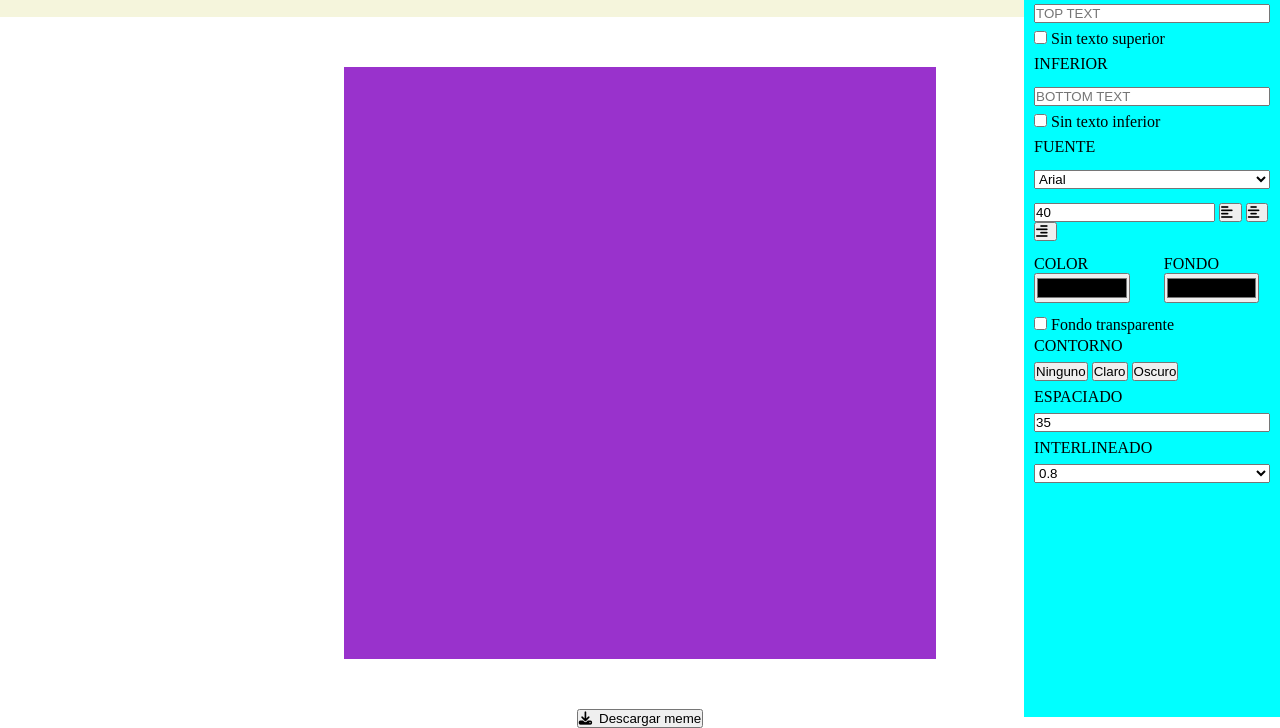
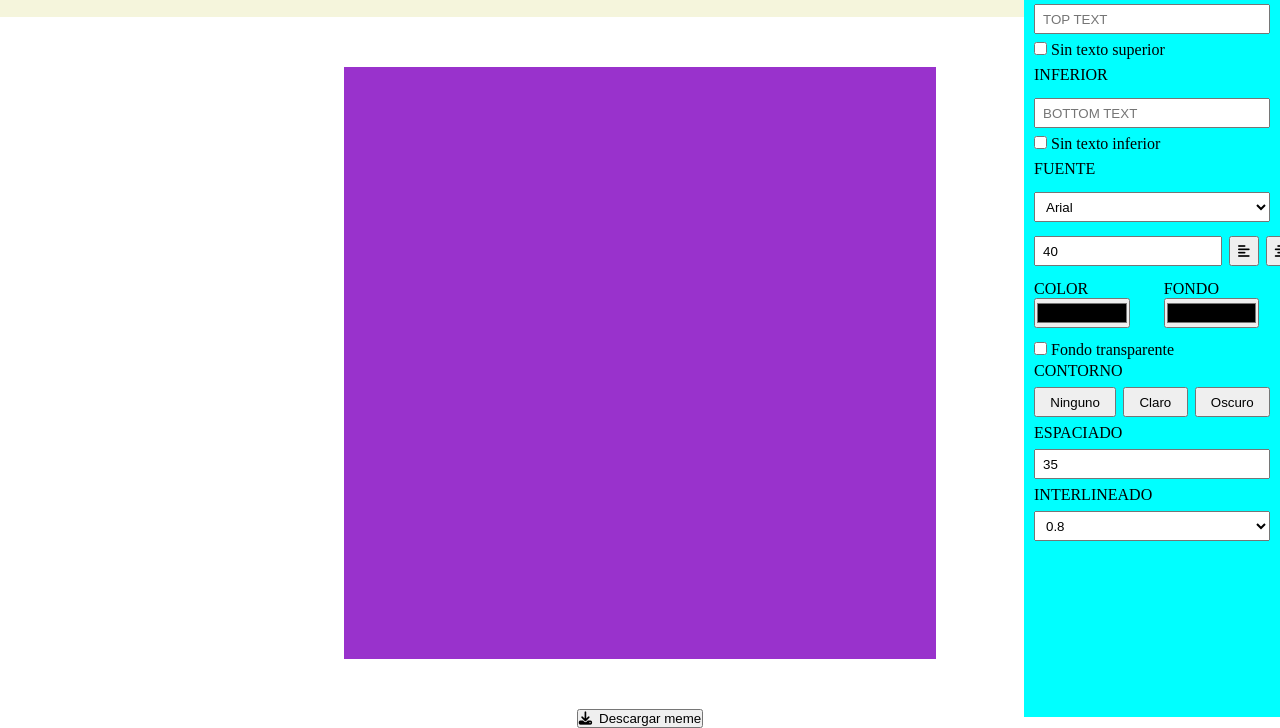
Before and after one commit to San-rui/editor-de-memes, a plain HTML site: page index.html in a window 1280 px wide. Shown: the part 83-811 px from the top of the page. Drawn offline with Linux system fonts and the light colour scheme.

Commit message:
Se termino de dar formato al aside texto

```diff
--- a/index.html
+++ b/index.html
@@ -75,15 +75,15 @@
         <form class="form-text">
             <label for="">SUPERIOR</label>
             <input type="text"
-            placeholder="TOP TEXT" class="margin-top-bottom">
+            placeholder="TOP TEXT" class="margin-top-bottom height-30 padding-7">
             <label><input type="checkbox" /> Sin texto superior</label>
             <label for="" class="margin-top-bottom">INFERIOR</label>
             <input type="text"
             placeholder="BOTTOM TEXT"
-            class="margin-top-bottom">
+            class="margin-top-bottom height-30 padding-7">
             <label><input type="checkbox" /> Sin texto inferior</label>
             <label for="" class="margin-top-bottom">FUENTE</label>
-            <select name="" id="" value="Impact" class="margin-top-bottom">
+            <select name="" id="" value="Impact" class="margin-top-bottom height-30 padding-7">
                 <option value="">Arial</option>
                 <option value="">Arial black</option>
                 <option value="">American Typewriter</option>
@@ -94,11 +94,11 @@
                 <option value="">Verdana</option>
                 <option value="">Times New Roman</option>
             </select>
-            <div class="margin-top-bottom">
-                <input type="number" name="" id="" value="40" min="12" max="">
-                <button><i class="fas fa-align-left"></i></button>
-                <button><i class="fas fa-align-center"></i></button>
-                <button><i class="fas fa-align-right"></i></button>
+            <div class="margin-top-bottom flex">
+                <input type="number" name="" id="" value="40" min="12" max="" class="height-30 grow-3 padding-7">
+                <button class="height-30 grow-1 format-button-justify"><i class="fas fa-align-left"></i></button>
+                <button class="height-30 grow-1 format-button-justify"><i class="fas fa-align-center"></i></button>
+                <button class="height-30 grow-1 format-button-justify"><i class="fas fa-align-right"></i></button>
             </div>
             <div class="margin-top-bottom row">
                 <div class="column size_input-select_text">
@@ -107,20 +107,20 @@
                 </div>
                 <div class="column size_input-select_text">
                     <label for="">FONDO</label>
-                    <input type="color" class="input_color_for_text">
+                    <input type="color" class="input_color_for_text height-30">
                 </div>
             </div>
             <label><input type="checkbox" class="margin-top-bottom"/> Fondo transparente</label>
             <label for="">CONTORNO</label>
-            <div class="margin-top-bottom">
-                <button>Ninguno</button>
-                <button>Claro</button>
-                <button>Oscuro</button>
+            <div class="margin-top-bottom flex">
+                <button class="height-30 grow-1">Ninguno</button>
+                <button class="height-30 grow-1 margin-sides">Claro</button>
+                <button class="height-30 grow-1">Oscuro</button>
             </div>
             <label for="">ESPACIADO</label>
-            <input type="number" name="" id="" value="35" min="10" max="50" class="margin-top-bottom">
+            <input type="number" name="" id="" value="35" min="10" max="50" class="margin-top-bottom height-30 padding-7">
             <label for="">INTERLINEADO</label>
-            <select name="" id="" class="margin-top-bottom">
+            <select name="" id="" class="margin-top-bottom height-30 padding-7">
                 <option value="">0.8</option>
                 <option value="">1</option>
                 <option value="">1.2</option>
--- a/style.css
+++ b/style.css
@@ -115,3 +115,25 @@ i{
     width: 90%;
     height:30px;
 }
+.height-30{
+    height: 30px;
+}
+.padding-7{
+    padding-left: 7px;
+}
+.flex{
+    display: flex;
+}
+.grow-1{
+    flex-grow: 1;
+}
+.grow-3{
+    flex-grow: 3;
+}
+.format-button-justify{
+    margin-left: 7px;
+    padding-left: 7px;
+}
+.margin-sides{
+    margin: 0px 7px;
+}
```
